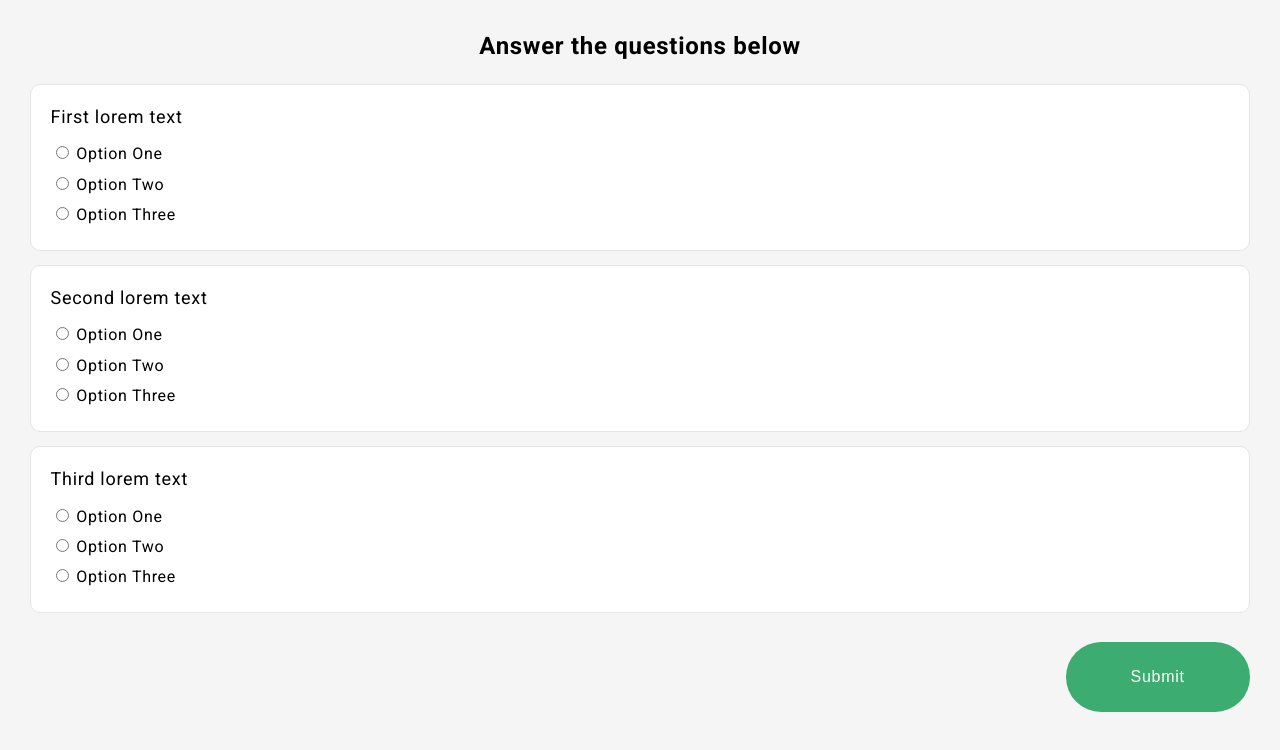
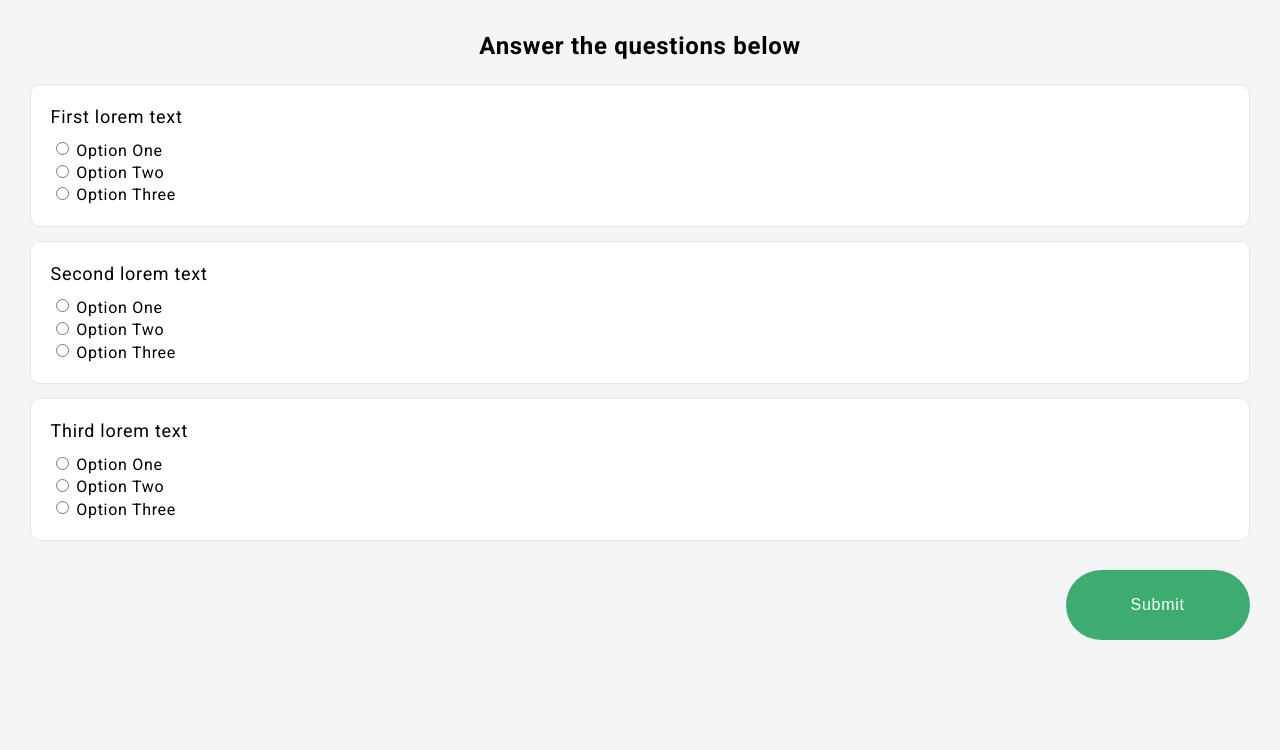
Before and after one commit to Gblack-Hub/quiz-app, a Vue app: page /questions in a window 1280 px wide. Shown: the top 750 px of the page. Built offline with nearby package versions, Linux system fonts and the light colour scheme; no server answers.

Commit message:
create questions page with vuex store

```diff
--- a/package.json
+++ b/package.json
@@ -10,7 +10,8 @@
   "dependencies": {
     "core-js": "^3.6.5",
     "vue": "^3.0.0",
-    "vue-router": "4"
+    "vue-router": "4",
+    "vuex": "^4.0.2"
   },
   "devDependencies": {
     "@vue/cli-plugin-babel": "~4.5.0",
--- a/src/components/questions/SingleQuestion.vue
+++ b/src/components/questions/SingleQuestion.vue
@@ -2,7 +2,7 @@
     <div id="single-question-main">
         <div class="single-question-text">{{question.question}}</div>
         <label v-for="(answer, index) in question.options" :key="index" class="single-question-option">
-            <input type="radio" :name="question.id" :value="answer.id" /> {{answer.option}}
+            <input type="radio" :name="question.id" :value="answer.id" @change="selectOption(question, answer)" /> {{answer.option}} <br />
         </label>
     </div>
 </template>
@@ -12,7 +12,24 @@ export default {
     name: "SingleQuestion",
     props: {
         question: {
-            type: Array
+            type: Object
+        }
+    },
+    data() {
+        return {
+            selectedAnswers: []
+        }
+    },
+    methods: {
+        selectOption(question, answer) {
+            let answerData = {
+                questionId: question.id,
+                correctAnswerId: question.correctAnswerId,
+                answerId: answer.id
+            }
+
+            this.selectedAnswers.push(answerData)
+            console.log(this.selectedAnswers, answerData);
         }
     }
 }
@@ -31,7 +48,7 @@ export default {
         margin-bottom: 10px;
     }
     .single-question-option {
-        padding: 0.25rem 0;
-        display: block;
+        padding: 0.35rem 0;
+        /* display: inline-block; */
     }
 </style>
--- a/src/main.js
+++ b/src/main.js
@@ -2,5 +2,9 @@ import { createApp } from 'vue'
 import App from './App.vue'
 import './assets/styles/index.css'
 import router from './router'
+import store from "./store";
 
-createApp(App).use(router).mount('#app');
+createApp(App)
+.use(router)
+.use(store)
+.mount('#app');
--- a/src/pages/questions/QuestionsPage.vue
+++ b/src/pages/questions/QuestionsPage.vue
@@ -12,31 +12,34 @@
 
 <script>
 import SingleQuestion from "../../components/questions/SingleQuestion.vue";
-import {questions} from "../../utils/questions";
 
 export default {
     name: 'QuestionsPage',
     components: {
        SingleQuestion
     },
-    data() {
-        return {
-            questions: questions
+    computed: {
+        questions() {
+            return this.$store.getters.getQuestions;
         }
     },
     mounted() {
         this.fetchQuestions();
     },
     methods: {
-        async fetchQuestions() {
-            try {
-                const res = await fetch("../../utils/questions.json")
-                console.log(res);
-                // const data = await res.json();
+        fetchQuestions() {
+            // fetch('../../utils/questions.json')
+            //     .then(response => response.json())
+            //     .then(json => console.log(json))
 
-            } catch (error) {
-                console.log(error.message);
-            }
+            // try {
+            //     const res = await fetch("../../utils/questions.json")
+            //     const data = await res.json();
+            //     console.log(data);
+
+            // } catch (error) {
+            //     console.log(error.message);
+            // }
         },
 
         submitAnswers() {
@@ -47,7 +50,7 @@ export default {
 </script>
 <style scoped>
     #questions-page-main {
-        margin: 1.9rem;
+        margin: 1rem;
     }
     .questions-page-title {
         text-align: center;
@@ -80,4 +83,10 @@ export default {
         transition: 0.5s;
         color: #000;
     }
+
+    @media only screen and (min-width: 576px){
+        #questions-page-main {
+            margin: 1.9rem;
+        }
+    }
 </style>
--- /dev/null
+++ b/src/store/index.js
@@ -0,0 +1,17 @@
+import { createStore } from "vuex";
+import { questions } from '../utils/questions';
+
+export default createStore({
+  state: {
+    questions: questions,
+    answers: []
+  },
+  getters: {
+    getQuestions: (state) => state.questions,
+  },
+  mutations: {
+    addAnswer(state, item) {
+      state.answers.push(item);
+    }
+  }
+});
--- a/src/utils/questions.js
+++ b/src/utils/questions.js
@@ -2,7 +2,7 @@ export const questions =  [
     {
         "id": 1,
         "question": "First lorem text",
-        "answerId": 1,
+        "correctAnswerId": 1,
         "options": [
             { "id": 1, "option": "Option One" },
             { "id": 2, "option": "Option Two" },
@@ -12,7 +12,7 @@ export const questions =  [
     {
         "id": 2,
         "question": "Second lorem text",
-        "answerId": 2,
+        "correctAnswerId": 2,
         "options": [
             { "id": 1, "option": "Option One" },
             { "id": 2, "option": "Option Two" },
@@ -22,7 +22,7 @@ export const questions =  [
     {
         "id": 3,
         "question": "Third lorem text",
-        "answerId": 3,
+        "correctAnswerId": 3,
         "options": [
             { "id": 1, "option": "Option One" },
             { "id": 2, "option": "Option Two" },
```
Also changed, not shown: 1 other file (tests, documents, lock files or other folders).
